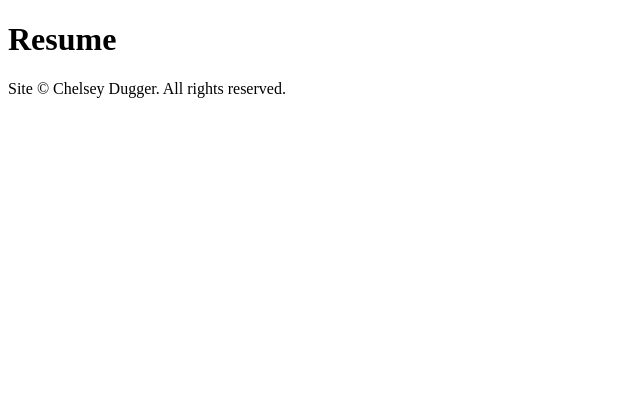
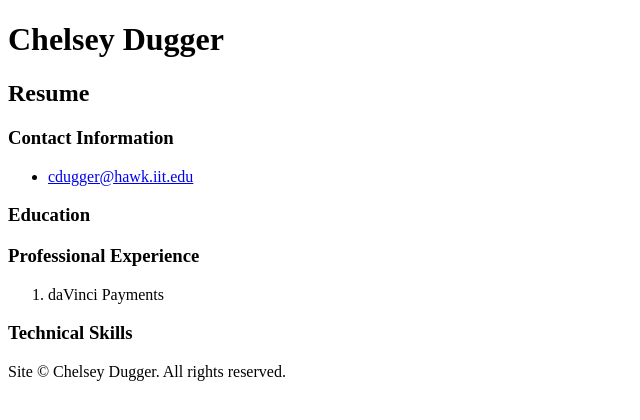
Before and after one commit to c-dagger/project-one, a plain HTML site: page resume/index.html in a window 1280 px wide. Shown: the whole page, without its empty margins (0-640 px from the left). Drawn offline with Linux system fonts and the light colour scheme.

Commit message:
Add article content in About Me and Resume sections

```diff
--- a/resume/index.html
+++ b/resume/index.html
@@ -7,17 +7,37 @@
   </head>
   <body>
     <header id="header">
-      <h1>Resume</h1>
+      <h1>Chelsey Dugger</h1>
     </header>
 
     <main id="content">
-    <p>
+      <article>
+        <h2>Resume</h2>
+        <aside>
+            <h3>Contact Information</h3>
+            <ul>
+              <li><a href="mailto:cdugger@hawk.iit.edu">cdugger@hawk.iit.edu</a></li>
+        </aside>
+          <section>
+            <h3>Education</h3>
+          </section>
+          <section>
+            <h3>Professional Experience</h3>
+          </section>
+            <ol>
+              <li>daVinci Payments</li>
+            </ol>
+          <section>
+            <h3>Technical Skills</h3>
+          </section>
+      </article>
 
-    </p>
 
     </main>
     <footer id="footer">
-      <p>Site © Chelsey Dugger. All rights reserved.
+      <p>
+        Site © Chelsey Dugger. All rights reserved.
+      </p>
     </footer>
   </body>
 </html>
```
Also changed, not shown: carson/index.html (+3 -1 lines), index.html (+9 -3 lines).
